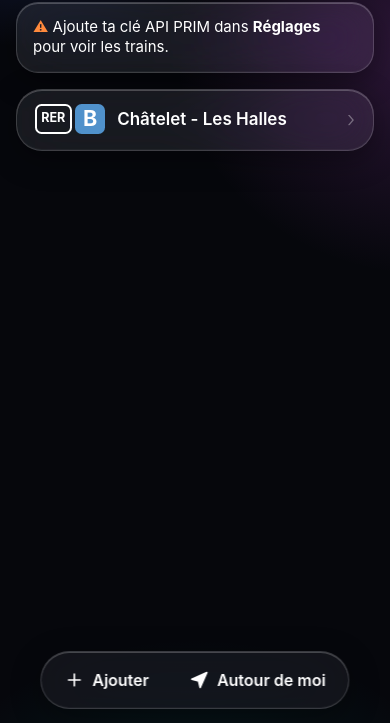
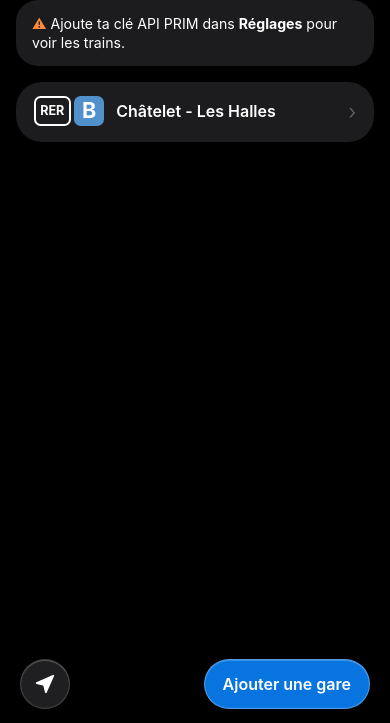
Before and after one commit to Abualzoz195/iphone, a plain HTML site: page index.html in a window 390 px wide. Shown: the part 121-844 px from the top of the page. Drawn offline with Linux system fonts and the light colour scheme.

Commit message:
Liquid Glass selon les règles Apple (skill liquid-glass) : verre réservé à la navigation
- Contenu (cartes, listes, tuiles) en fonds pleins, verre seulement sur
  les boutons et la barre flottants ; jamais de verre sur du verre
- Barre du bas : groupes séparés (icône seule / texte seul), teinte
  réservée à l'action principale
- Fondu de défilement sous les contrôles flottants, rayons concentriques
- Taille du texte qui suit le réglage de l'iPhone (Dynamic Type),
  verre opaque/contrasté selon les réglages d'accessibilité

Co-Authored-By: Claude Opus 5.5 <noreply@anthropic.com>
Claude-Session: https://claude.ai/code/session_019imzeAPvoha3no4cvPZ22R

```diff
--- a/css/style.css
+++ b/css/style.css
@@ -46,12 +46,19 @@
 
 * { box-sizing: border-box; }
 
+/* Taille du texte = réglage « Taille du texte » de l'iPhone (Dynamic Type) */
+html {
+  font-size: 17px;
+  font: -apple-system-body;
+}
+
 html, body {
   margin: 0;
   min-height: 100%;
   background: var(--app-bg);
   color: var(--app-text);
   font-family: var(--ui-font);
+  font-size: 1rem;
   -webkit-font-smoothing: antialiased;
   -webkit-tap-highlight-color: transparent;
 }
@@ -66,25 +73,11 @@ button { font: inherit; color: inherit; cursor: pointer; }
 }
 
 /* ---------- 1. Pages : style Liquid Glass (iOS 26 / 27) ---------- */
-/* Fond sombre avec halos de couleur, pour que le verre ait quelque chose à flouter */
-body {
-  background:
-    radial-gradient(60vmax 50vmax at 10% -10%, rgba(80, 120, 255, 0.35), transparent 60%),
-    radial-gradient(50vmax 45vmax at 110% 20%, rgba(190, 80, 220, 0.22), transparent 60%),
-    radial-gradient(60vmax 50vmax at 50% 120%, rgba(0, 170, 160, 0.18), transparent 60%),
-    #06070c;
-  background-attachment: fixed;
-}
-
 /* Matière « verre » : translucide, floutée, liseré lumineux en haut */
-.glass,
-.group,
-.line-tile,
-.search,
-.glass-btn,
-.toolbar,
-.notice {
-  background: rgba(255, 255, 255, 0.08);
+/* Règle Liquid Glass : le verre est réservé à la couche de navigation (boutons et barres
+   flottants). Le contenu (cartes, listes) reste sur des fonds pleins, et jamais de verre sur du verre. */
+.glass-btn {
+  background: rgba(120, 120, 128, 0.26);
   -webkit-backdrop-filter: blur(28px) saturate(180%);
   backdrop-filter: blur(28px) saturate(180%);
   border: 0.5px solid rgba(255, 255, 255, 0.16);
@@ -92,6 +85,15 @@ body {
     inset 0 1px 0 rgba(255, 255, 255, 0.22),
     inset 0 -1px 0 rgba(255, 255, 255, 0.04),
     0 8px 30px rgba(0, 0, 0, 0.35);
+}
+
+/* Contenu : fonds pleins façon listes groupées d'iOS */
+.glass,
+.group,
+.line-tile,
+.search,
+.notice {
+  background: var(--app-panel);
 }
 
 .page { max-width: 640px; margin: 0 auto; padding-bottom: 120px; }
@@ -106,13 +108,15 @@ body {
   gap: 8px;
   min-height: 60px;
   padding: 8px 16px;
+  /* Fondu doux : le contenu s'efface sous les boutons flottants (scroll edge effect) */
+  background: linear-gradient(var(--app-bg) 55%, rgba(0, 0, 0, 0));
 }
 .nav-left { justify-self: start; display: flex; align-items: center; gap: 8px; }
 .nav-right { justify-self: end; display: flex; align-items: center; gap: 8px; }
 .nav-title {
   margin: 0;
   max-width: 55vw;
-  font-size: 17px;
+  font-size: 1.0rem;
   font-weight: 600;
   white-space: nowrap;
   overflow: hidden;
@@ -132,26 +136,27 @@ body {
   padding: 0 18px;
   border-radius: 22px;
   color: var(--app-text);
-  font-size: 17px;
+  font-size: 1.0rem;
   font-weight: 500;
-  transition: transform 0.15s ease, background 0.15s ease;
+  transition: transform 0.35s cubic-bezier(0.34, 1.56, 0.64, 1), background 0.2s ease;
 }
 .glass-btn.round { width: 44px; padding: 0; }
-.glass-btn:active { transform: scale(0.94); background: rgba(255, 255, 255, 0.16); }
-.glass-btn.is-tinted { background: rgba(10, 132, 255, 0.85); border-color: rgba(255, 255, 255, 0.3); font-weight: 600; }
+.glass-btn:active { transform: scale(1.08); background: rgba(160, 160, 170, 0.36); transition-duration: 0.12s; }
+/* Teinte : uniquement l'action principale de l'écran */
+.glass-btn.is-tinted { background: rgba(10, 132, 255, 0.88); border-color: rgba(255, 255, 255, 0.28); font-weight: 600; }
 .nav-star { color: var(--star); }
 
-.large-title { margin: 6px 20px 16px; font-size: 34px; font-weight: 700; letter-spacing: 0.2px; }
+.large-title { margin: 6px 20px 16px; font-size: 2.0rem; font-weight: 700; letter-spacing: 0.2px; }
 
 .group-label {
   margin: 24px 32px 8px;
-  font-size: 13px;
+  font-size: 0.765rem;
   font-weight: 600;
   text-transform: uppercase;
   letter-spacing: 0.4px;
   color: var(--app-muted);
 }
-.group-footer { margin: 10px 32px 0; color: var(--app-muted); font-size: 13px; line-height: 1.4; }
+.group-footer { margin: 10px 32px 0; color: var(--app-muted); font-size: 0.765rem; line-height: 1.4; }
 
 /* Liste en carte de verre, séparateurs décalés */
 .group {
@@ -178,19 +183,19 @@ body {
   right: 18px;
   border-top: 0.5px solid rgba(255, 255, 255, 0.12);
 }
-.list-item:active { background: rgba(255, 255, 255, 0.08); }
-.list-item-name { flex: 1; min-width: 0; font-size: 17px; }
-.distance { color: var(--app-muted); font-size: 15px; }
-.chevron { color: rgba(255, 255, 255, 0.35); font-size: 22px; font-weight: 300; }
+.list-item:active { background: var(--app-press); }
+.list-item-name { flex: 1; min-width: 0; font-size: 1.0rem; line-height: 1.25; }
+.distance { color: var(--app-muted); font-size: 0.882rem; }
+.chevron { color: rgba(255, 255, 255, 0.35); font-size: 1.294rem; font-weight: 300; }
 
-.empty { margin: 0; padding: 16px 18px; color: var(--app-muted); font-size: 15px; line-height: 1.4; list-style: none; }
+.empty { margin: 0; padding: 16px 18px; color: var(--app-muted); font-size: 0.882rem; line-height: 1.4; list-style: none; }
 .glass.empty { border-radius: 26px; }
 .notice {
   margin: 0 16px 16px;
   padding: 14px 16px;
   border-radius: 22px;
   color: var(--app-text);
-  font-size: 15px;
+  font-size: 0.882rem;
   line-height: 1.35;
 }
 .notice::before { content: "⚠︎ "; color: var(--alert); }
@@ -208,7 +213,7 @@ body {
   border-radius: 22px;
   transition: transform 0.15s ease;
 }
-.line-tile:active { transform: scale(0.95); }
+.line-tile:active { background: var(--app-press); }
 
 .search-row { display: flex; gap: 8px; margin: 4px 16px 16px; }
 .search {
@@ -219,44 +224,38 @@ body {
   border-radius: 22px;
   color: var(--app-text);
   font: inherit;
-  font-size: 17px; /* 16 px minimum : évite le zoom automatique de Safari */
+  font-size: 1.0rem; /* 16 px minimum : évite le zoom automatique de Safari */
 }
 .search::placeholder { color: var(--app-muted); }
 
-/* Barre d'outils flottante en bas (comme les apps iOS 26 / 27) */
+/* Barre flottante en bas : deux groupes séparés, jamais icône + texte dans le même groupe */
 .toolbar {
   position: fixed;
-  left: 50%;
-  bottom: calc(14px + env(safe-area-inset-bottom));
+  left: 0;
+  right: 0;
+  bottom: 0;
   z-index: 4;
   display: flex;
-  gap: 4px;
-  padding: 5px;
-  border-radius: 30px;
-  transform: translateX(-50%);
+  justify-content: space-between;
+  align-items: center;
+  max-width: 640px;
+  margin: 0 auto;
+  padding: 28px 20px calc(14px + env(safe-area-inset-bottom));
+  pointer-events: none;
+  /* Fondu doux sous la barre (scroll edge effect du bas) */
+  background: linear-gradient(rgba(0, 0, 0, 0), var(--app-bg) 70%);
 }
-.toolbar-btn {
-  display: inline-flex;
-  align-items: center;
-  gap: 8px;
-  height: 46px;
-  padding: 0 18px;
-  border-radius: 23px;
-  font-size: 16px;
-  font-weight: 600;
-  white-space: nowrap;
-  transition: background 0.15s ease;
-}
-.toolbar-btn:active { background: rgba(255, 255, 255, 0.14); }
-.toolbar-btn svg { width: 20px; height: 20px; }
+.toolbar > * { pointer-events: auto; }
+.toolbar .glass-btn { height: 50px; border-radius: 25px; }
+.toolbar .glass-btn.round { width: 50px; }
 
 /* ---------- Favoris : une carte de verre par gare, avec aperçu ---------- */
 .fav-list { display: grid; gap: 12px; margin: 0 16px; padding: 0; list-style: none; }
-.fav-card { position: relative; border-radius: 26px; overflow: hidden; }
+.fav-card { position: relative; border-radius: 26px; overflow: hidden; background: var(--app-panel); }
 .fav-link { display: block; padding: 14px 16px 16px; }
 .fav-link:active { background: rgba(255, 255, 255, 0.06); }
 .fav-head { display: flex; align-items: center; gap: 12px; padding: 0 2px; }
-.fav-name { flex: 1; min-width: 0; font-size: 17px; font-weight: 600; white-space: nowrap; overflow: hidden; text-overflow: ellipsis; }
+.fav-name { flex: 1; min-width: 0; font-size: 1.0rem; font-weight: 600; line-height: 1.25; }
 
 .fav-card.is-editing { display: flex; align-items: center; gap: 12px; padding: 14px 16px; }
 .fav-delete {
@@ -270,7 +269,7 @@ body {
   border-radius: 50%;
   background: #ff453a;
   color: #fff;
-  font-size: 18px;
+  font-size: 1.059rem;
   font-weight: 700;
   line-height: 1;
 }
@@ -278,17 +277,17 @@ body {
   flex: none;
   padding: 8px 2px 8px 14px;
   color: rgba(255, 255, 255, 0.45);
-  font-size: 22px;
+  font-size: 1.294rem;
   line-height: 1;
   touch-action: none; /* le doigt déplace la gare au lieu de faire défiler */
   cursor: grab;
 }
-.fav-card.dragging { transform: scale(1.03); background: rgba(255, 255, 255, 0.16); z-index: 2; }
+.fav-card.dragging { transform: scale(1.03); background: var(--app-press); box-shadow: 0 10px 30px rgba(0, 0, 0, 0.6); z-index: 2; }
 
 /* Mini écran : une ligne par direction, dans le style des écrans de quai */
 .preview {
   margin-top: 12px;
-  border-radius: 14px;
+  border-radius: 10px; /* concentrique : 26 px de la carte − 16 px de marge */
   overflow: hidden;
   font-family: var(--font);
 }
@@ -687,5 +686,16 @@ body:has(.board-page) { background: #050505; }
 }
 .plan-svg { display: block; }
 .plan-svg a { cursor: pointer; }
-/* La barre flottante passe au-dessus du contenu : verre plus dense pour rester lisible */
-.toolbar { background: rgba(28, 28, 34, 0.62); -webkit-backdrop-filter: blur(30px) saturate(200%); backdrop-filter: blur(30px) saturate(200%); }
+
+/* ---------- Accessibilité du verre ---------- */
+/* Réglages → Accessibilité → Affichage et taille du texte */
+@media (prefers-reduced-transparency: reduce) {
+  .glass-btn { background: #2c2c2e; -webkit-backdrop-filter: none; backdrop-filter: none; }
+}
+@media (prefers-contrast: more) {
+  .glass-btn { background: #000; border: 1.5px solid #fff; box-shadow: none; -webkit-backdrop-filter: none; backdrop-filter: none; }
+  .glass-btn.is-tinted { background: #0040dd; }
+}
+@media (prefers-reduced-motion: reduce) {
+  .glass-btn, .glass-btn:active { transition: none; transform: none; }
+}
--- a/js/app.js
+++ b/js/app.js
@@ -135,10 +135,10 @@ function homePage() {
     ${!apiKey() ? `<p class="notice">Ajoute ta clé API PRIM dans <b>Réglages</b> pour voir les trains.</p>` : ""}
     <ul class="fav-list" id="fav-list">${cards || `<li class="glass empty">Aucune gare. Ajoutes-en une puis touche ☆ sur son écran.</li>`}</ul>
     ${editing ? `<p class="group-footer">Fais glisser ≡ pour changer l'ordre.</p>` : ""}
-    <nav class="toolbar" aria-label="Actions">
-      <a class="toolbar-btn" href="#/lines">${ICONS.plus}<span>Ajouter</span></a>
-      <a class="toolbar-btn" href="#/nearby">${ICONS.locate}<span>Autour de moi</span></a>
-    </nav>
+    ${editing ? "" : `<nav class="toolbar" aria-label="Actions">
+      <a class="glass-btn round" href="#/nearby" aria-label="Gares autour de moi">${ICONS.locate}</a>
+      <a class="glass-btn is-tinted" href="#/lines">Ajouter une gare</a>
+    </nav>`}
   </div>`;
 
   const list = document.getElementById("fav-list");
```
